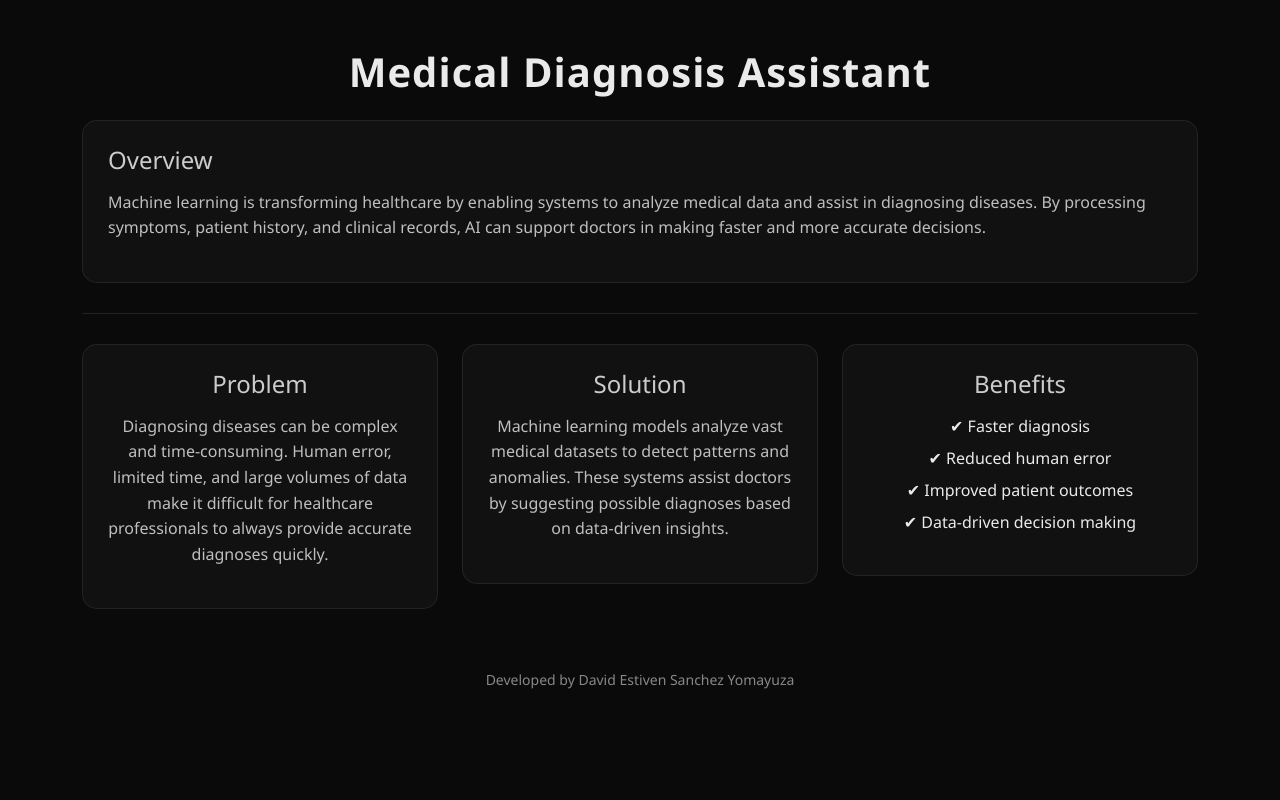
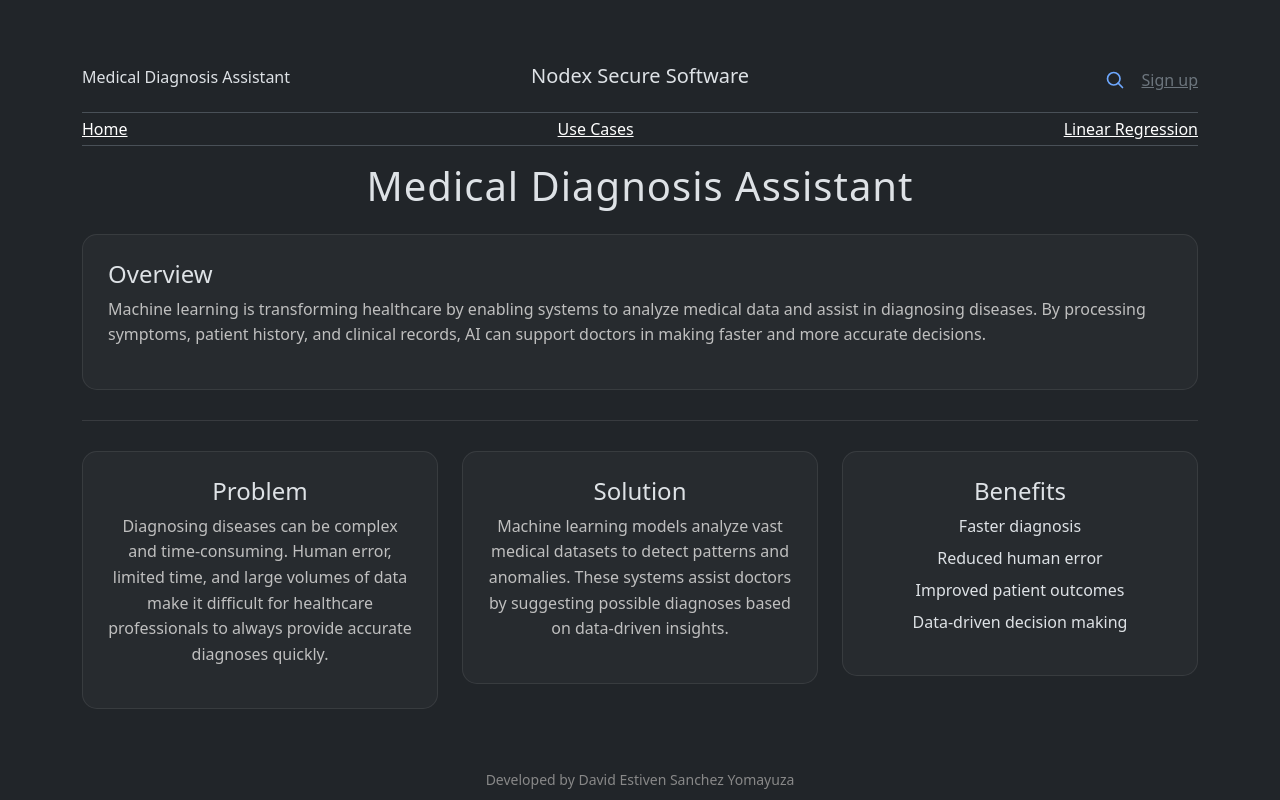
Before and after one commit to Kentoriano/Nodex_Machine_Learning, a Flask app: page /medical in a window 1280 px wide. Run offline with Flask 3, Linux system fonts and the light colour scheme.

Commit message:
Fixed some styling issues in the David and Collaborative use cases, and added the top bar which serves as a navigation bar to these pages, where it was previously missing

```diff
--- /dev/null
+++ b/static/css/stylesdavid.css
@@ -0,0 +1,58 @@
+body {
+    background: #0a0a0a;
+    color: #eaeaea;
+    font-family: 'Segoe UI', sans-serif;
+}
+
+h1 {
+    font-weight: 700;
+    letter-spacing: 1px;
+}
+
+h4 {
+    color: #cccccc;
+    margin-bottom: 15px;
+}
+
+.card-custom {
+    background: rgba(255, 255, 255, 0.03);
+    border-radius: 15px;
+    padding: 25px;
+    border: 1px solid rgba(255,255,255,0.08);
+    transition: 0.3s;
+}
+
+.card-custom:hover {
+    transform: translateY(-5px);
+    box-shadow: 0 10px 30px rgba(255,255,255,0.05);
+}
+
+p {
+    font-size: 16px;
+    line-height: 1.6;
+    color: #bfbfbf;
+}
+
+ul li {
+    margin-bottom: 8px;
+}
+
+.footer-name {
+    margin-top: 60px;
+    text-align: center;
+    font-size: 14px;
+    color: #888;
+}
+
+.divider {
+    height: 1px;
+    background: rgba(255,255,255,0.1);
+    margin: 30px 0;
+}
+.nav a{
+    color: white;
+}
+
+.nav a:hover{
+    color: #0dcaf0;
+}
--- a/templates/medical.html
+++ b/templates/medical.html
@@ -5,73 +5,46 @@
     <meta charset="UTF-8">
     <meta name="viewport" content="width=device-width, initial-scale=1.0">
     <title>Medical AI System</title>
+    <link rel="stylesheet" href="{{ url_for('static', filename='css/stylesdavid.css') }}">
+    <link href="https://cdn.jsdelivr.net/npm/bootstrap@5.3.2/dist/css/bootstrap.min.css" rel="stylesheet">
+</head>
+<body>
+<div class="container mt-5">
+    <script src="https://cdn.jsdelivr.net/npm/bootstrap@5.3.2/dist/js/bootstrap.bundle.min.js"></script>
+    <header class="border-bottom lh-1 py-3">
+        <div class="row flex-nowrap justify-content-between align-items-center">
+            <div class="col-3 pt-1">
+                <h6>Medical Diagnosis Assistant</h6>
+            </div>
+            <div class="col-6 text-center">
+                <h5 class="blog-header-logo text-decoration-none">
+                    Nodex Secure Software
+                </h5>
+            </div>
+            <div class="col-3 d-flex justify-content-end align-items-center">
+                <a class="link-secundary" href="#" aria-label="Search">
+                    <svg xmlns="http://www.w3.org/2000/svg" width="20" height="20" fill="none"
+                    stroke="currentColor" stroke-linecap="round" stroke-linejoin="round" stroke-width="2"
+                    class="mx-3" role="img" viewBox="0 0 24 24">
+                        <title>Search</title>
+                        <circle cx="10.5" cy="10.5" r="7.5"></circle>
+                        <path d="M21 21l-5.2-5.2"></path>
+                    </svg>
+                </a>
+                <a class="link-secondary" href="#">Sign up</a>
+            </div>
+        </div>
+    </header>
 
+        <div class="nav-scroller py-1 mb-3 border-bottom">
+            <nav class="nav nav-underline justify-content-between">
+                <a class="nav-item nav-link-body-emphasis active" href="{{ url_for('home')}}">Home</a>
+                <a class="nav-item nav-link-body-emphasis" href="{{ url_for('use_cases')}}">Use Cases</a>
+                <a class="nav-item nav-link-body-emphasis" href="{{ url_for('home')}}">Linear Regression</a>
+            </nav>
+        </div>
 
-    <link href="https://cdn.jsdelivr.net/npm/bootstrap@5.3.2/dist/css/bootstrap.min.css" rel="stylesheet">
-
-    <style>
-        body {
-            background: #0a0a0a;
-            color: #eaeaea;
-            font-family: 'Segoe UI', sans-serif;
-        }
-
-        h1 {
-            font-weight: 700;
-            letter-spacing: 1px;
-        }
-
-        h4 {
-            color: #cccccc;
-            margin-bottom: 15px;
-        }
-
-        .card-custom {
-            background: rgba(255, 255, 255, 0.03);
-            border-radius: 15px;
-            padding: 25px;
-            border: 1px solid rgba(255,255,255,0.08);
-            transition: 0.3s;
-        }
-
-        .card-custom:hover {
-            transform: translateY(-5px);
-            box-shadow: 0 10px 30px rgba(255,255,255,0.05);
-        }
-
-        p {
-            font-size: 16px;
-            line-height: 1.6;
-            color: #bfbfbf;
-        }
-
-        ul li {
-            margin-bottom: 8px;
-        }
-
-        .footer-name {
-            margin-top: 60px;
-            text-align: center;
-            font-size: 14px;
-            color: #888;
-        }
-
-        .divider {
-            height: 1px;
-            background: rgba(255,255,255,0.1);
-            margin: 30px 0;
-        }
-    </style>
-</head>
-
-<body>
-
-<div class="container mt-5">
-
-
-    <h1 class="text-center mb-4">Medical Diagnosis Assistant</h1>
-
-
+        <h1 class="text-center mb-4">Medical Diagnosis Assistant</h1>
     <div class="card-custom mb-4">
         <h4>Overview</h4>
         <p>
@@ -115,10 +88,10 @@
             <div class="card-custom">
                 <h4>Benefits</h4>
                 <ul class="list-unstyled">
-                    <li>✔ Faster diagnosis</li>
-                    <li>✔ Reduced human error</li>
-                    <li>✔ Improved patient outcomes</li>
-                    <li>✔ Data-driven decision making</li>
+                    <li>Faster diagnosis</li>
+                    <li>Reduced human error</li>
+                    <li>Improved patient outcomes</li>
+                    <li>Data-driven decision making</li>
                 </ul>
             </div>
         </div>
```
Also changed, not shown: static/css/stylesfraud.css (added, +32 -0 lines), static/css/stylessales.css (added, +71 -0 lines), templates/fraud.html (+34 -42 lines), templates/netflix.html (+6 -4 lines), templates/sales.html (+33 -82 lines).
